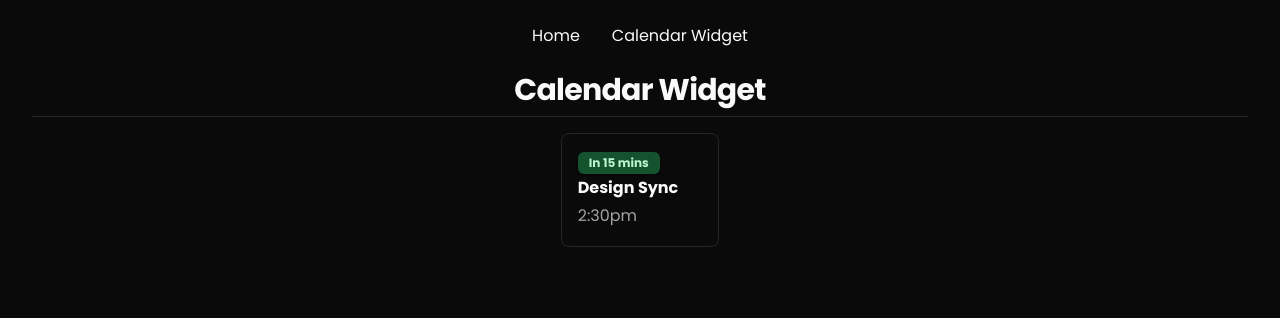
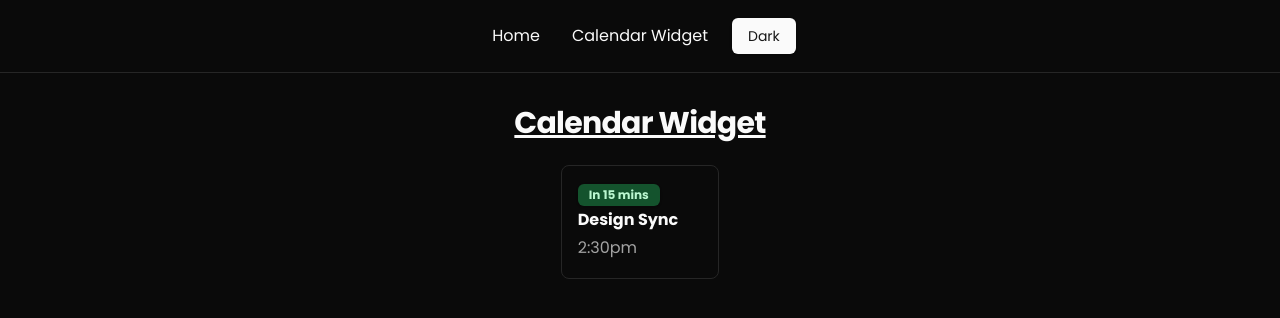
Before and after one commit to RohanJacob23/framer-motion-journey, a Next.js app: page /calendar-widget in a window 1280 px wide. Shown: the top 318 px of the page. Built offline with nearby package versions, Linux system fonts and the light colour scheme.

Commit message:
added dark theme support

```diff
--- a/src/app/calendar-widget/page.tsx
+++ b/src/app/calendar-widget/page.tsx
@@ -7,8 +7,8 @@ import CalendarWidget from "@/components/calendar-widget/CalendarWidget";
  */
 export default function page() {
   return (
-    <main className="flex flex-col px-4 md:px-8">
-      <h2 className="text-center">Calendar Widget</h2>
+    <main className="flex flex-col px-4 md:px-8 py-8">
+      <h2 className="text-center border-none underline">Calendar Widget</h2>
 
       <section className="flex flex-col items-center h-[50vh] mt-4 relative">
         <CalendarWidget />
--- a/src/components/Nav.tsx
+++ b/src/components/Nav.tsx
@@ -3,6 +3,8 @@
 import Link from "next/link";
 import { AnimatePresence, motion } from "framer-motion";
 import { useState } from "react";
+import { Button } from "./ui/button";
+import { useTheme } from "next-themes";
 
 export default function Nav() {
   const links = [
@@ -10,9 +12,10 @@ export default function Nav() {
     { label: "Calendar Widget", href: "/calendar-widget" },
   ];
   const [activeTab, setActiveTab] = useState("");
+  const { theme, setTheme } = useTheme();
   return (
     <nav
-      className="flex items-center justify-center gap-4 p-2 md:p-4"
+      className="flex items-center justify-center gap-4 p-2 md:p-4 border-b"
       onMouseLeave={() => setActiveTab("")}
     >
       {links.map((link) => (
@@ -33,12 +36,16 @@ export default function Nav() {
                 exit={{ opacity: 0 }}
                 transition={{ type: "spring", duration: 0.4, bounce: 0 }}
                 layoutId="navHover"
-                className="absolute inset-0 rounded-lg size-full bg-white/15"
+                className="absolute inset-0 rounded-lg size-full bg-black/15 dark:bg-white/15"
               />
             ) : null}
           </AnimatePresence>
         </Link>
       ))}
+      <Button onClick={() => setTheme(theme === "light" ? "dark" : "light")}>
+        <span className="dark:hidden">Light</span>
+        <span className="hidden dark:inline">Dark</span>
+      </Button>
     </nav>
   );
 }
--- a/src/components/calendar-widget/CalendarWidget.tsx
+++ b/src/components/calendar-widget/CalendarWidget.tsx
@@ -45,7 +45,9 @@ export default function CalendarWidget() {
         >
           <div className="flex justify-between relative p-4">
             <motion.div layout="position">
-              <Badge className="bg-green-900 text-green-200">In 15 mins</Badge>
+              <Badge className="bg-green-200 text-green-900 dark:bg-green-900 dark:text-green-200">
+                In 15 mins
+              </Badge>
               <p className="font-semibold">Design Sync</p>
               <p className="text-muted-foreground">2:30pm</p>
             </motion.div>
```
